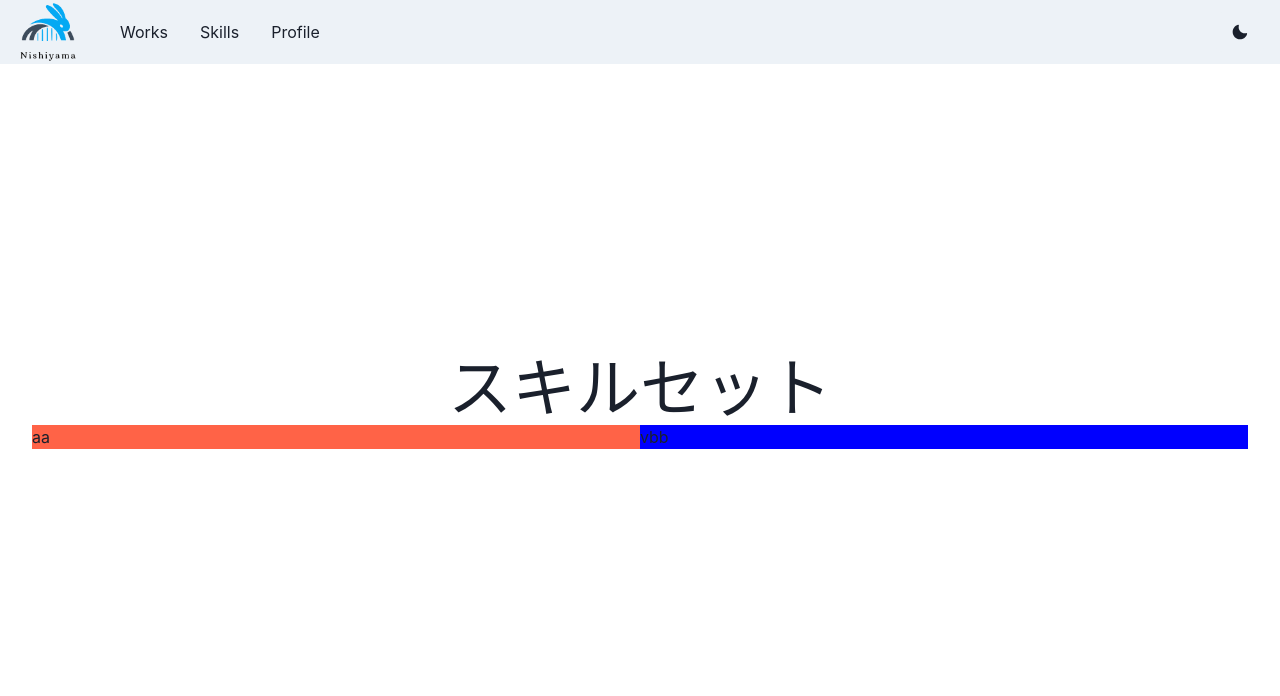
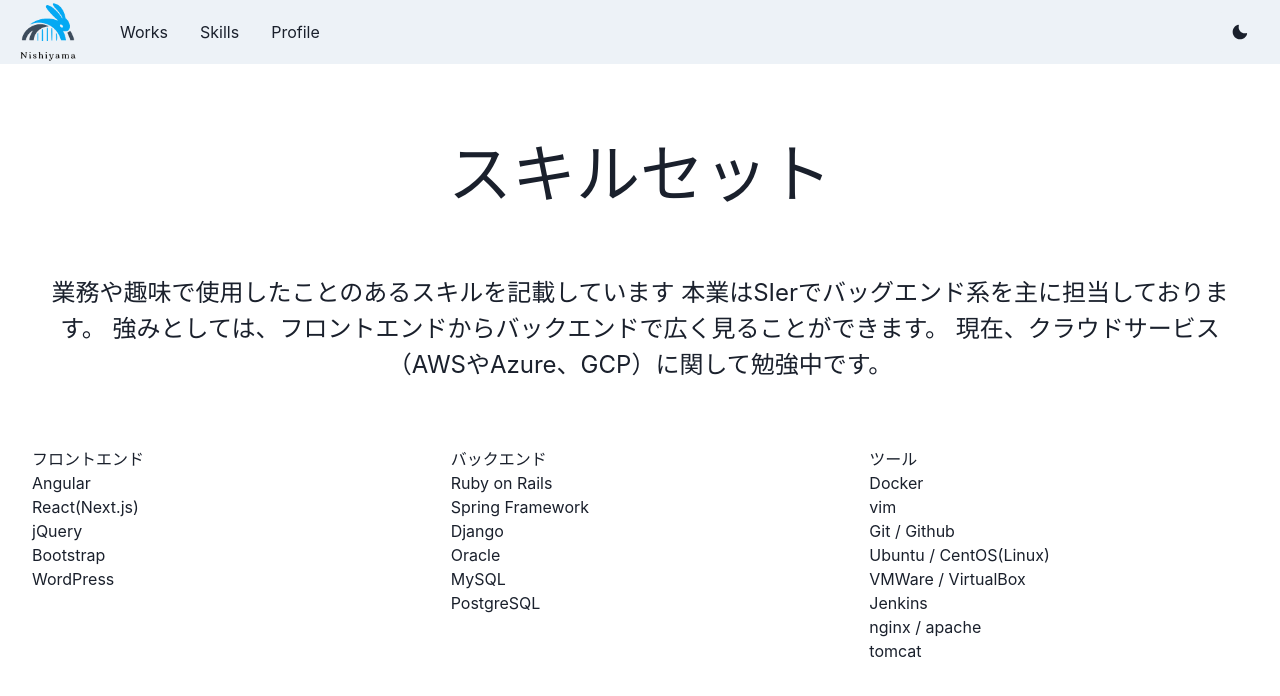
Before and after one commit to Takushi0314/Portfolio, a Next.js app: page /skills in a window 1280 px wide. Shown: the top 696 px of the page. Built offline with nearby package versions, Linux system fonts and the light colour scheme.

Commit message:
スキルページにコンテンツ追加

```diff
--- a/pages/skills.tsx
+++ b/pages/skills.tsx
@@ -1,4 +1,4 @@
-import { Flex, Box } from "@chakra-ui/react";
+import { SimpleGrid, Box } from "@chakra-ui/react";
 import Head from "next/head";
 import styles from "../styles/Home.module.css";
 
@@ -12,14 +12,42 @@ export default function Skills() {
       </Head>
       <main className={styles.main}>
         <h1 className={styles.title}>スキルセット</h1>
-        <Flex w="100%">
-          <Box bg="tomato" w="50%">
-            <p>aa</p>
+        <div className={styles.description}>
+          業務や趣味で使用したことのあるスキルを記載しています
+          本業はSIerでバッグエンド系を主に担当しております。
+          強みとしては、フロントエンドからバックエンドで広く見ることができます。
+          現在、クラウドサービス（AWSやAzure、GCP）に関して勉強中です。
+        </div>
+        <SimpleGrid columns={3} spacing={10} w="100%">
+          <Box>
+            <p>フロントエンド</p>
+            <p>Angular</p>
+            <p>React(Next.js)</p>
+            <p>jQuery</p>
+            <p>Bootstrap</p>
+            <p>WordPress</p>
           </Box>
-          <Box bg="blue" w="50%">
-            <p>vbb</p>
+          <Box>
+            <p>バックエンド</p>
+            <p>Ruby on Rails</p>
+            <p>Spring Framework</p>
+            <p>Django</p>
+            <p>Oracle</p>
+            <p>MySQL</p>
+            <p>PostgreSQL</p>
           </Box>
-        </Flex>
+          <Box>
+            <p>ツール</p>
+            <p>Docker</p>
+            <p>vim</p>
+            <p>Git / Github</p>
+            <p>Ubuntu / CentOS(Linux)</p>
+            <p>VMWare / VirtualBox</p>
+            <p>Jenkins</p>
+            <p>nginx / apache</p>
+            <p>tomcat</p>
+          </Box>
+        </SimpleGrid>
       </main>
     </div>
   );
```
